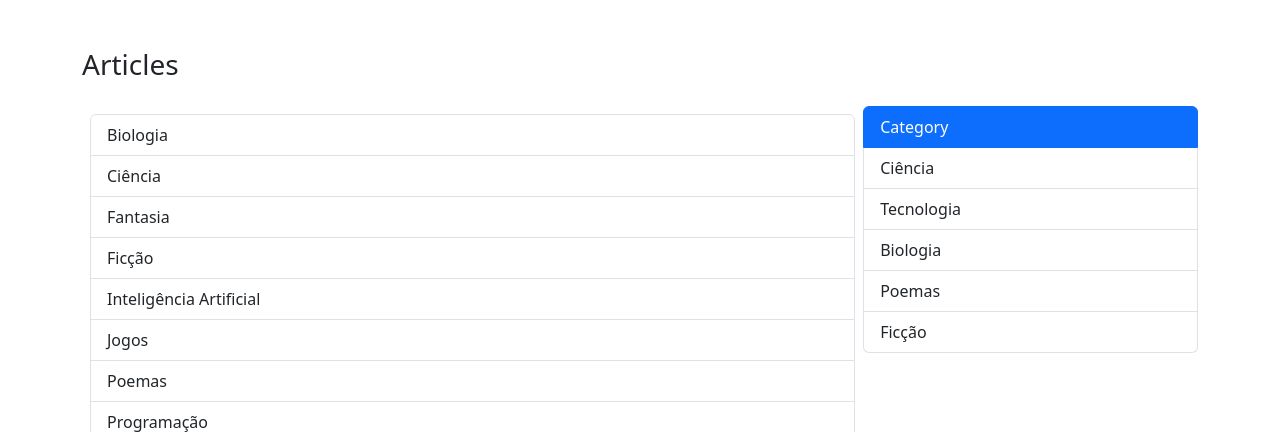
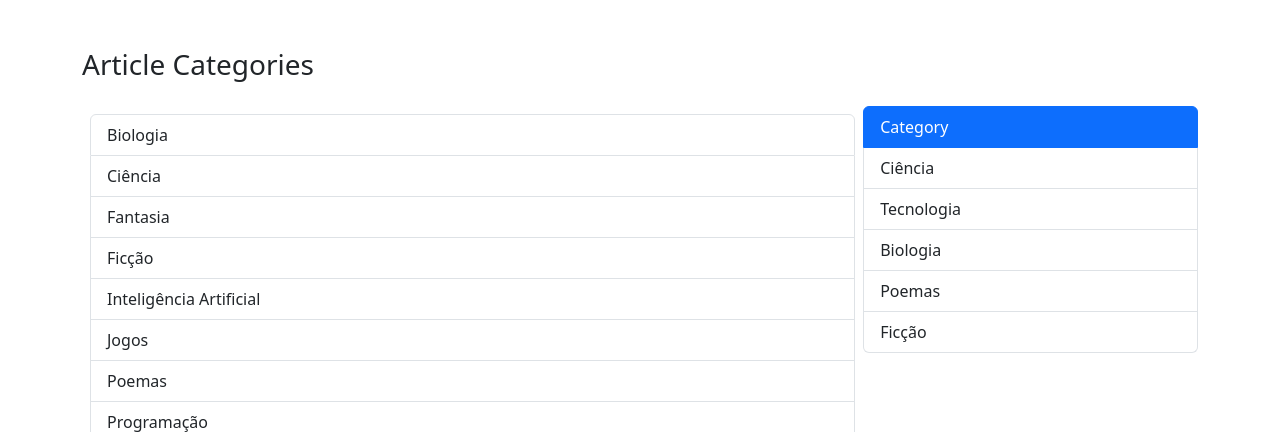
Before and after one commit to GaberMoretto/Blog, a PHP site: page /Category.php in a window 1280 px wide. Shown: the part 56-488 px from the top of the page. Run offline with PHP 8.4, Linux system fonts and the light colour scheme; data comes from the database, SQL or seed files in the repository.

Commit message:
Melhorias

```diff
--- a/Category.php
+++ b/Category.php
@@ -46,7 +46,7 @@ if (isset($_SESSION['user_id']) && isset($_SESSION['username'])) {
  <h1 class="display-4 mb-4 fs-3">
  			<?php if ($category != 0)
  			  echo "Articles about '".$category['category']."'";
- 			else echo "Articles"; ?>
+ 			else echo "Article Categories"; ?>
 
 </h1>
 
--- a/blog-view.php
+++ b/blog-view.php
@@ -152,6 +152,7 @@ if (isset($_GET['post_id'])) {
 </div>
    <script type="text/javascript" src="https://ajax.googleapis.com/ajax/libs/jquery/3.2.1/jquery.min.js"></script>
 
+  <!-- Validates if there was a like or not -->
    <script>
    	 $(document).ready(function(){
 			  $(".like-btn").click(function(){
```
